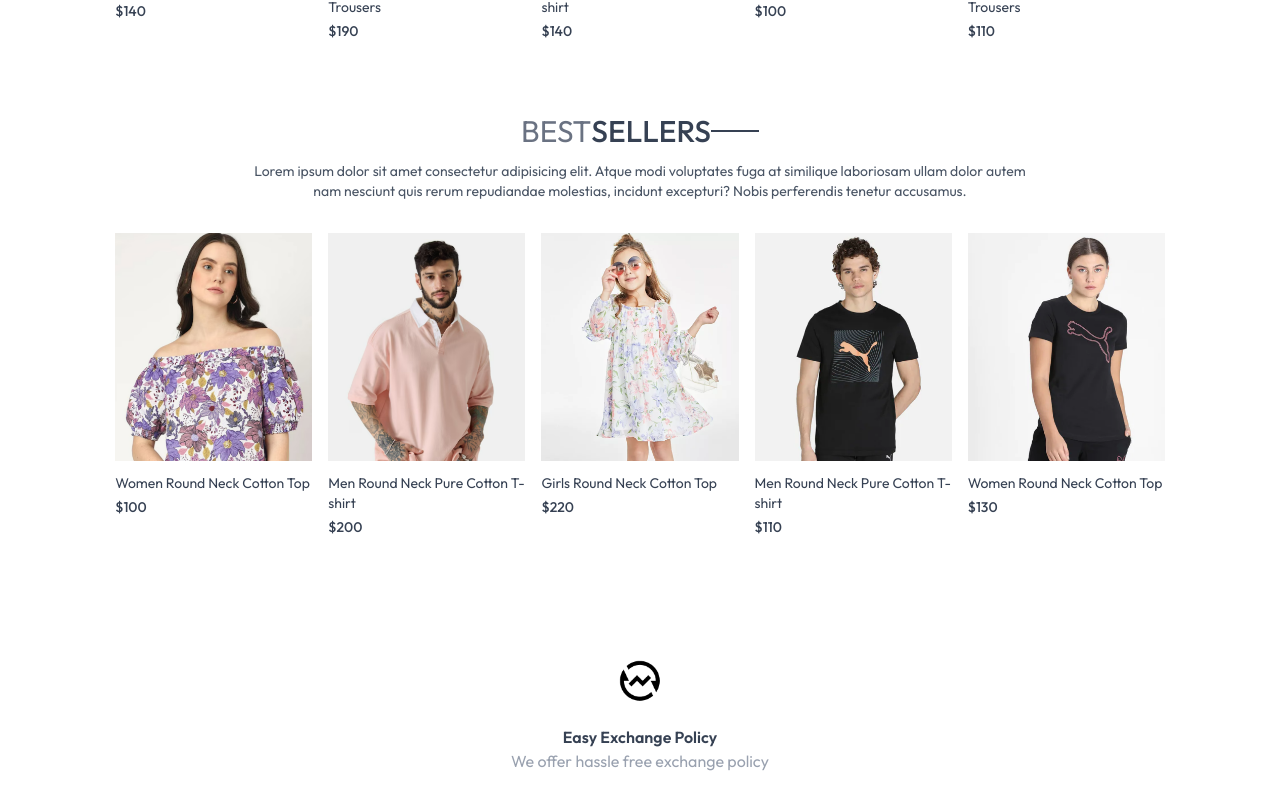
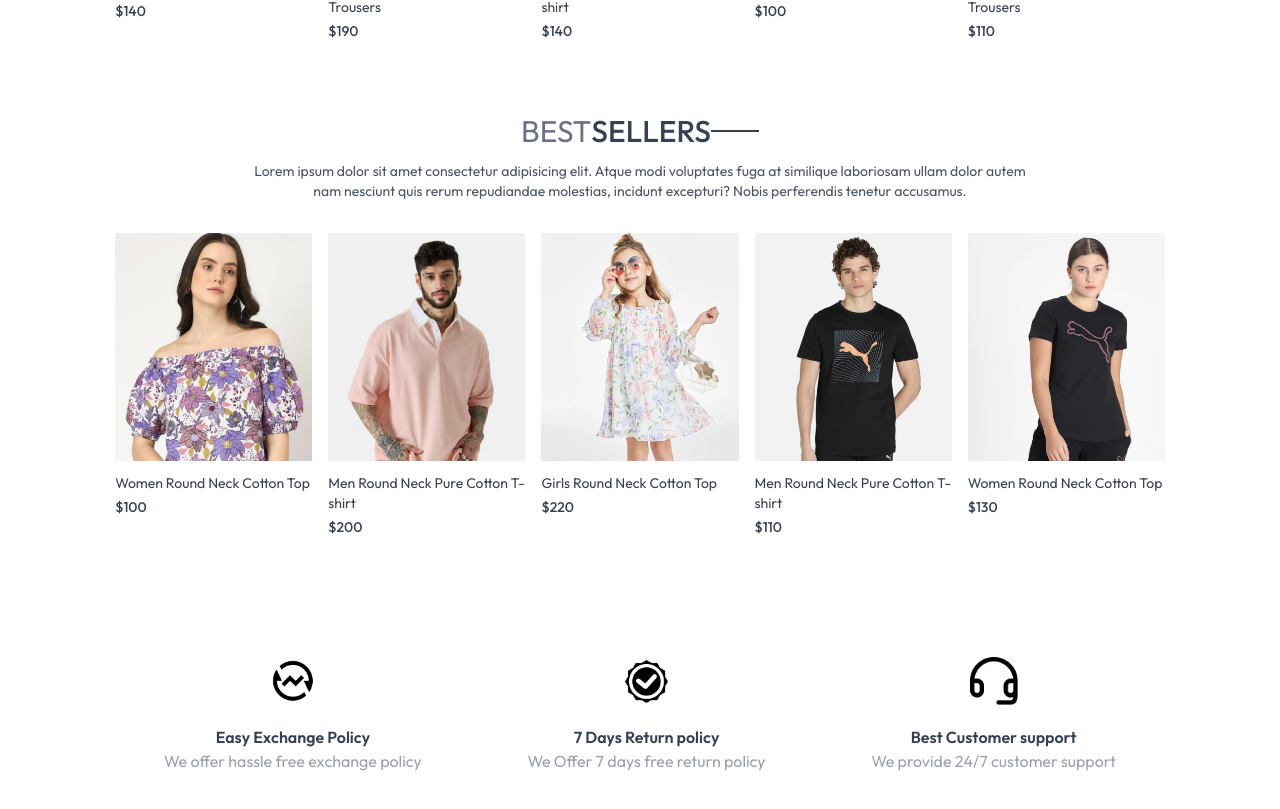
Before and after one commit to Harry8766/MERN-project, a React (Vite) app in the folder frontend/: page / in a window 1280 px wide. Shown: the part 1316-2125 px from the top of the page. Built offline with nearby package versions, Linux system fonts and the light colour scheme.

Commit message:
our policy fixed

```diff
--- a/frontend/src/components/OurPolicy.jsx
+++ b/frontend/src/components/OurPolicy.jsx
@@ -10,7 +10,22 @@
             <p className='font-semibold'>Easy Exchange Policy</p>
             <p className='text-gray-400' >We offer hassle free exchange policy</p>
 
+
         </div>
+         <div >
+            <img src={assets.quality_icon} className='w-12 m-auto mb-5' alt="" />
+            <p className='font-semibold'>7 Days Return policy</p>
+            <p className='text-gray-400' >We Offer 7 days free return policy</p>
+
+        </div>
+         <div >
+            <img src={assets.support_img} className='w-12 m-auto mb-5' alt="" />
+            <p className='font-semibold'>Best Customer support</p>
+            <p className='text-gray-400' >We provide 24/7 customer support</p>
+
+        </div>
+
+
 
 
     </div>
```
